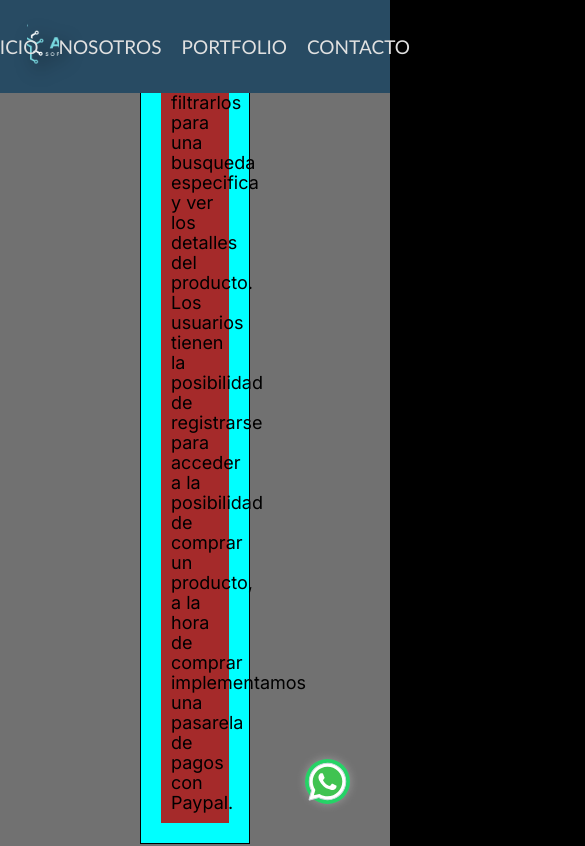
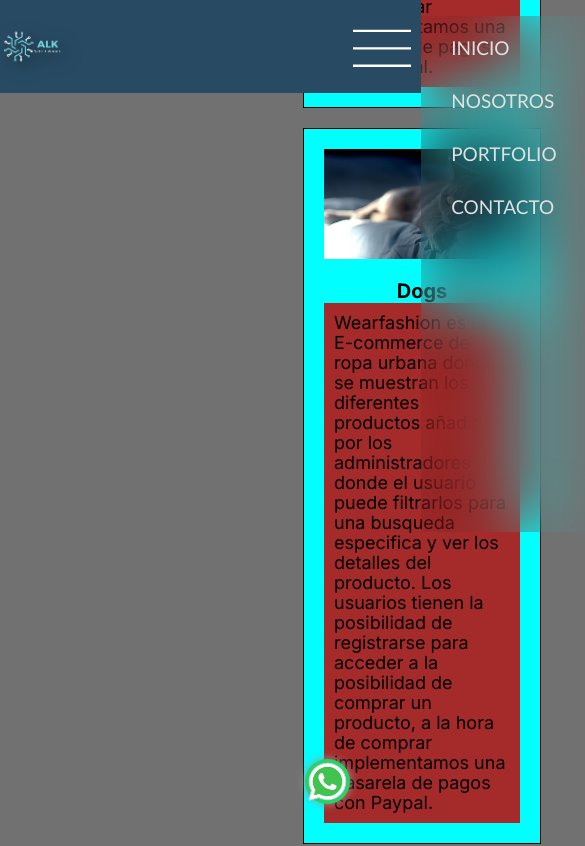
Before and after one commit to alejoborracci21/ALK-Software, a Next.js app: page /portfolio in a window 390 px wide. Shown: the top 846 px of the page, 585 px wide, since content can reach past the window. Built offline with nearby package versions, Linux system fonts and the light colour scheme.

Commit message:
Se incorporo navbar resposive

```diff
--- a/src/app/about/page.tsx
+++ b/src/app/about/page.tsx
@@ -3,8 +3,8 @@ import styles from "./page.module.css";
 
 export default function About() {
   return (
-    <main className={styles.page}>
-      <div className={styles.container}>
+    <main id="nosotros" className={styles.page}>
+      <div id="nosotros" className={styles.container}>
         <div className={styles.banner}>
           <div className={styles.text}>
 
--- a/src/app/globals.module.css
+++ b/src/app/globals.module.css
@@ -273,9 +273,26 @@
 .my-float {
   margin-top: 16px;
 }
+@media screen and (orientation: portrait) and (max-width: 960px) {
+  .html body {
+    width: 100vh;
+  }
+}
 
+@media screen and (orientation: portrait) and (max-width: 550px) {
+  .html body {
+    width: 100vh;
+  }
+}
+
+@media screen and (orientation: portrait) and (max-width: 450px) {
+  .html body {
+    width: 100vh;
+  }
+}
 @media screen and (orientation:portrait) and (max-width:360px) {
-  /* .navbar{
-    display: none;
-  } */
+  .html body {
+    width: 100vh;
+  }
+
 }
--- a/src/app/layout.tsx
+++ b/src/app/layout.tsx
@@ -3,6 +3,7 @@ import { Inter } from "next/font/google";
 import Link from "next/link";
 import styles from "./globals.module.css";
 import { Form } from "./contact/components/form";
+import Navbar from "./navbar/Navbar";
 
 const inter = Inter({ subsets: ["latin"] });
 
@@ -20,7 +21,7 @@ export default function RootLayout({
       <head></head>
 
       <body className={inter.className}>
-        <nav className={styles.navbar}>
+        {/* <nav className={styles.navbar}>
           <div className={styles.logo}></div>
           <Link href={"/"} className={styles.link}>
             <button className={styles.button}>Inicio</button>
@@ -34,7 +35,8 @@ export default function RootLayout({
           <Link href={"/contact"} className={styles.link}>
             <button className={styles.button}>Contacto</button>
           </Link>
-        </nav>
+        </nav> */}
+        <Navbar/>
 
         <div className={styles.sections}>{children}</div>
 
--- /dev/null
+++ b/src/app/navbar/Navbar.tsx
@@ -0,0 +1,46 @@
+'use client'
+import React, { useState, useEffect } from "react";
+import stylo from './navbar.module.css';
+import Link from "next/link";
+import logo from '../../img/ALK2.png'
+const Navbar: React.FC = () => {
+    const [menuOpen, setMenuOpen] = useState(false);
+
+    useEffect(() => {
+        setMenuOpen(false);
+    }, []);
+
+    const toggleMenu = () => {
+        setMenuOpen(!menuOpen);
+    };
+    return (
+        <div className={stylo.container}>
+            <div className={stylo.logo}></div>
+            <ul className={`${stylo.navlist} ${menuOpen ? stylo.open : ''}`}>
+                <Link href={"/"} className={stylo.link}>
+                    <button className={stylo.button}>Inicio</button>
+                </Link>
+                <Link href={"/about"} className={stylo.link}>
+                    <button className={stylo.button}>Nosotros</button>
+                </Link>
+                <Link href={"/portfolio"} className={stylo.link}>
+                    <button className={stylo.button}>Portfolio</button>
+                </Link>
+                <Link href={"/contact"} className={stylo.link}>
+                    <button className={stylo.button}>Contacto</button>
+                </Link>
+            </ul>
+
+            <div className={stylo.rigchcontent}>
+                <a className={stylo.btnlogin}>Login</a>
+                <div className={stylo.bxmenu} id='menu-icon' onClick={toggleMenu}>
+                    <svg xmlns="http://www.w3.org/2000/svg" x="0px" fill='#fff' y="0px" width="30" height="50" viewBox="0 0 50 50">
+                        <path d="M 0 9 L 0 11 L 50 11 L 50 9 Z M 0 24 L 0 26 L 50 26 L 50 24 Z M 0 39 L 0 41 L 50 41 L 50 39 Z"></path>
+                    </svg>
+                </div>
+            </div>
+        </div>
+    );
+};
+
+export default Navbar;
--- /dev/null
+++ b/src/app/navbar/navbar.module.css
@@ -0,0 +1,266 @@
+/* navbar.module.css */
+.container {
+    position: fixed;
+    width: 100%;
+    top: 0;
+    left: 0;
+    z-index: 1000;
+    padding: 11px 7%;
+    display: flex;
+    align-items: center;
+    justify-content: center;
+    height: 11%;
+    transition: all 0.50s ease;
+    background-size: cover;
+    background-position: center;
+    background-color: #284B63;
+}
+
+.logo {
+    width: 10%;
+    height: 100%;
+    position: absolute;
+    top: 5;
+    right: 85%;
+    color: white;
+    font-weight: bold;
+    display: flex;
+    align-items: center;
+    justify-content: center;
+    padding: auto;
+    text-align: center;
+    box-sizing: border-box;
+    background-image: url('../../img/ALK2.png');
+    background-size: cover;
+    background-repeat: no-repeat;
+    background-position: center;
+    filter: drop-shadow(5px 6px 9px #000000bd);
+}
+
+.navlist {
+    display: flex;
+    list-style: none;
+}
+
+.navlist a {
+    display: inline-block;
+    margin: 0 22px;
+    color: beige;
+    font-size: 1.4rem;
+    transition: all .6s ease;
+    text-decoration: none;
+}
+
+.navlist a:hover {
+    color: #302e2ed3;
+}
+
+.rigchcontent {
+    display: flex;
+    align-items: center;
+    position: absolute;
+    top: 0;
+    right: 20px;
+}
+
+.btnlogin {
+    display: inline-block;
+    padding: 9px 24px;
+    background: transparent;
+    border: 2px solid beige;
+    border-radius: 8px;
+    color: antiquewhite;
+    font-size: 9px;
+    font-weight: 500;
+    transition: all .6s ease;
+    display: none;
+}
+
+.btnlogin:hover {
+    transform: translateY(-5px);
+    border: 2px solid rgb(219, 210, 81);
+    color: rgb(219, 210, 81);
+}
+
+.bxmenu {
+    font-size: 42px;
+    z-index: 10001;
+    cursor: pointer;
+    margin-left: 25px;
+    display: none;
+}
+
+.button {
+    font-size: 19px;
+    color: #e1e1e1;
+    font-family: 'Gill Sans', 'Gill Sans MT', Calibri, 'Trebuchet MS', sans-serif;
+    padding: 5px;
+    font-weight: 80;
+    cursor: pointer;
+    position: relative;
+    border: none;
+    background: none;
+    text-transform: uppercase;
+    transition-timing-function: cubic-bezier(0.25, 0.8, 0.25, 1);
+    transition-duration: 400ms;
+    transition-property: color;
+}
+
+.button:focus,
+.button:hover {
+    color: #302e2ed3;
+}
+
+.button:focus:after,
+.button:hover:after {
+    width: 100%;
+    left: 0%;
+}
+
+.button:after {
+    content: "";
+    pointer-events: none;
+    bottom: -2px;
+    left: 50%;
+    position: absolute;
+    width: 0%;
+    height: 2px;
+    background-color: #fff;
+    transition-timing-function: cubic-bezier(0.25, 0.8, 0.25, 1);
+    transition-duration: 400ms;
+    transition-property: width, left;
+}
+
+.link {
+    padding: 5px;
+}
+
+/* Media Queries */
+@media(max-width: 1770px) {
+    .container {
+        padding: 22px 4%;
+    }
+}
+
+@media(max-width: 1150px) {
+    .container {
+        padding: 0 4%;
+    }
+}
+
+@media(max-width: 950px) {
+    .bxmenu {
+        display: block;
+    }
+
+    .navlist {
+        position: absolute;
+        width: 100%;
+        height: 60vh;
+        padding: 100px 50px;
+        top: 0;
+        right: 0;
+        bottom: 0;
+        left: 100%;
+        display: flex;
+        flex-direction: column;
+        backdrop-filter: blur(32px);
+        transition: all .6s ease-in-out;
+    }
+
+    .navlist a {
+        display: block;
+        padding: 0;
+        margin: 0px 0px 25px 0px;
+        font-size: 1.7rem;
+    }
+
+    .rigchcontent {
+        right: 10px;
+    }
+
+    .navlist.open {
+        left: 0;
+    }
+}
+
+@media(max-width: 550px) {
+    .container {
+        padding: 0 4%;
+    }
+
+    .navlist {
+        padding: 5px 25px;
+    }
+
+    .navlist a {
+        margin: 10px 0;
+        font-size: 1.3rem;
+    }
+
+    .rigchcontent {
+        right: 10px;
+    }
+
+    .bxmenu {
+        display: block;
+        font-size: 82px;
+    }
+}
+
+@media(max-width: 450px) {
+    .container {
+        padding: 0 4%;
+    }
+
+    .navlist {
+        padding: 5px 25px;
+    }
+
+    .navlist a {
+        margin: 10px 0;
+        font-size: 1.5rem;
+    }
+
+    .bxmenu {
+        display: block;
+        font-size: 100px;
+    }
+
+    .logo {
+        height: 55px;
+        width: 60px;
+
+    }
+
+    .bxmenu svg {
+        display: block;
+        width: 58px;
+        height: auto;
+    }
+}
+
+@media(max-width: 300px) {
+    .container {
+        padding: 4%;
+    }
+
+    .logo {
+
+        right: 22px;
+        justify-content: center;
+    }
+
+    .navlist {
+        padding: 30px 15px;
+    }
+
+    .navlist a {
+        margin: 8px 0;
+        font-size: 1.3rem;
+    }
+
+    .bxmenu {
+        display: block;
+    }
+}
```
Also changed, not shown: package.json (+5 -3 lines), 1 other file (tests, documents, lock files or other folders).
